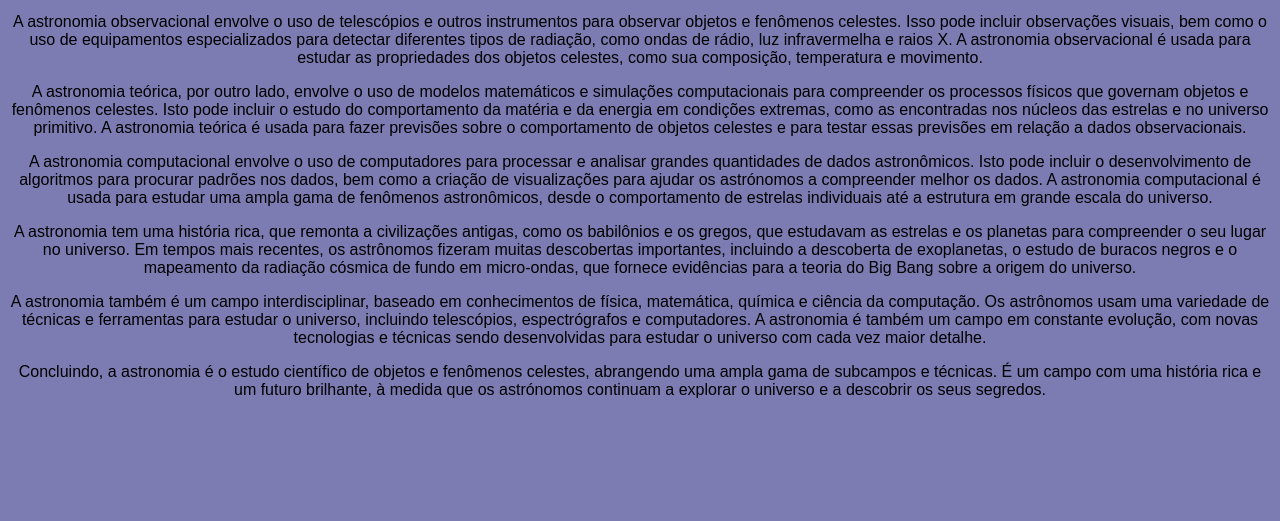
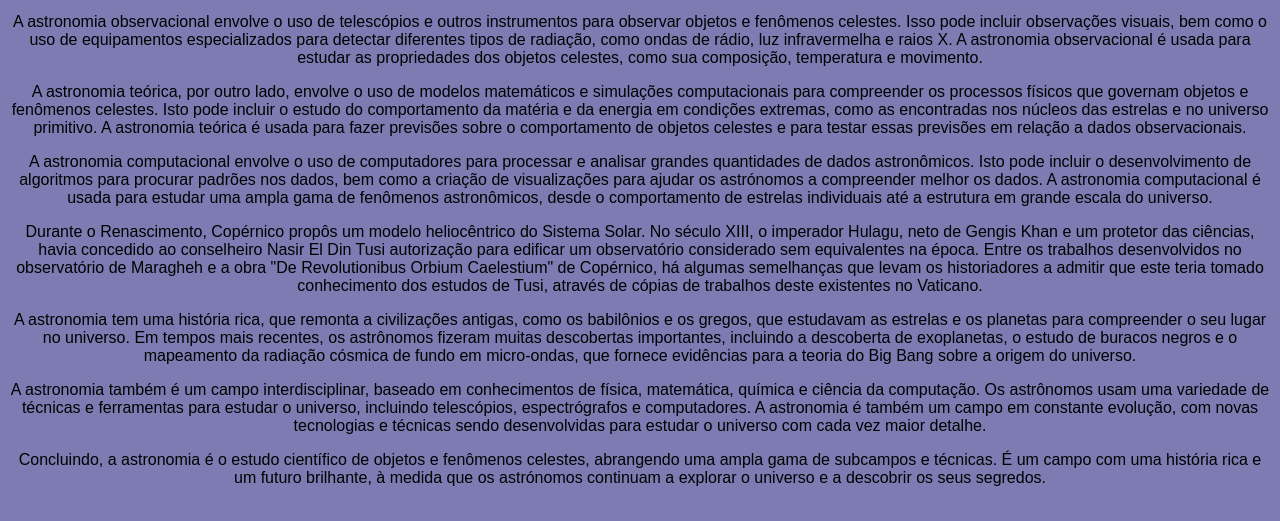
Before and after one commit to lucca12ag/melhorias-site.davi, a plain HTML site: page astronomia.html in a window 1280 px wide. Shown: the part 279-800 px from the top of the page. Drawn offline with Linux system fonts and the light colour scheme.

Commit message:
Update astronomia.html

```diff
--- a/astronomia.html
+++ b/astronomia.html
@@ -17,6 +17,7 @@
     <p>A astronomia observacional envolve o uso de telescópios e outros instrumentos para observar objetos e fenômenos celestes. Isso pode incluir observações visuais, bem como o uso de equipamentos especializados para detectar diferentes tipos de radiação, como ondas de rádio, luz infravermelha e raios X. A astronomia observacional é usada para estudar as propriedades dos objetos celestes, como sua composição, temperatura e movimento.</p>
     <p>A astronomia teórica, por outro lado, envolve o uso de modelos matemáticos e simulações computacionais para compreender os processos físicos que governam objetos e fenômenos celestes. Isto pode incluir o estudo do comportamento da matéria e da energia em condições extremas, como as encontradas nos núcleos das estrelas e no universo primitivo. A astronomia teórica é usada para fazer previsões sobre o comportamento de objetos celestes e para testar essas previsões em relação a dados observacionais.</p>
     <p>A astronomia computacional envolve o uso de computadores para processar e analisar grandes quantidades de dados astronômicos. Isto pode incluir o desenvolvimento de algoritmos para procurar padrões nos dados, bem como a criação de visualizações para ajudar os astrónomos a compreender melhor os dados. A astronomia computacional é usada para estudar uma ampla gama de fenômenos astronômicos, desde o comportamento de estrelas individuais até a estrutura em grande escala do universo.</p>
+     <p> Durante o Renascimento, Copérnico propôs um modelo heliocêntrico do Sistema Solar. No século XIII, o imperador Hulagu, neto de Gengis Khan e um protetor das ciências, havia concedido ao conselheiro Nasir El Din Tusi autorização para edificar um observatório considerado sem equivalentes na época. Entre os trabalhos desenvolvidos no observatório de Maragheh e a obra "De Revolutionibus Orbium Caelestium" de Copérnico, há algumas semelhanças que levam os historiadores a admitir que este teria tomado conhecimento dos estudos de Tusi, através de cópias de trabalhos deste existentes no Vaticano. </p>
     <p>A astronomia tem uma história rica, que remonta a civilizações antigas, como os babilônios e os gregos, que estudavam as estrelas e os planetas para compreender o seu lugar no universo. Em tempos mais recentes, os astrônomos fizeram muitas descobertas importantes, incluindo a descoberta de exoplanetas, o estudo de buracos negros e o mapeamento da radiação cósmica de fundo em micro-ondas, que fornece evidências para a teoria do Big Bang sobre a origem do universo.</p>
     <p>A astronomia também é um campo interdisciplinar, baseado em conhecimentos de física, matemática, química e ciência da computação. Os astrônomos usam uma variedade de técnicas e ferramentas para estudar o universo, incluindo telescópios, espectrógrafos e computadores. A astronomia é também um campo em constante evolução, com novas tecnologias e técnicas sendo desenvolvidas para estudar o universo com cada vez maior detalhe.</p>
     <p>Concluindo, a astronomia é o estudo científico de objetos e fenômenos celestes, abrangendo uma ampla gama de subcampos e técnicas. É um campo com uma história rica e um futuro brilhante, à medida que os astrónomos continuam a explorar o universo e a descobrir os seus segredos.</p>
```
